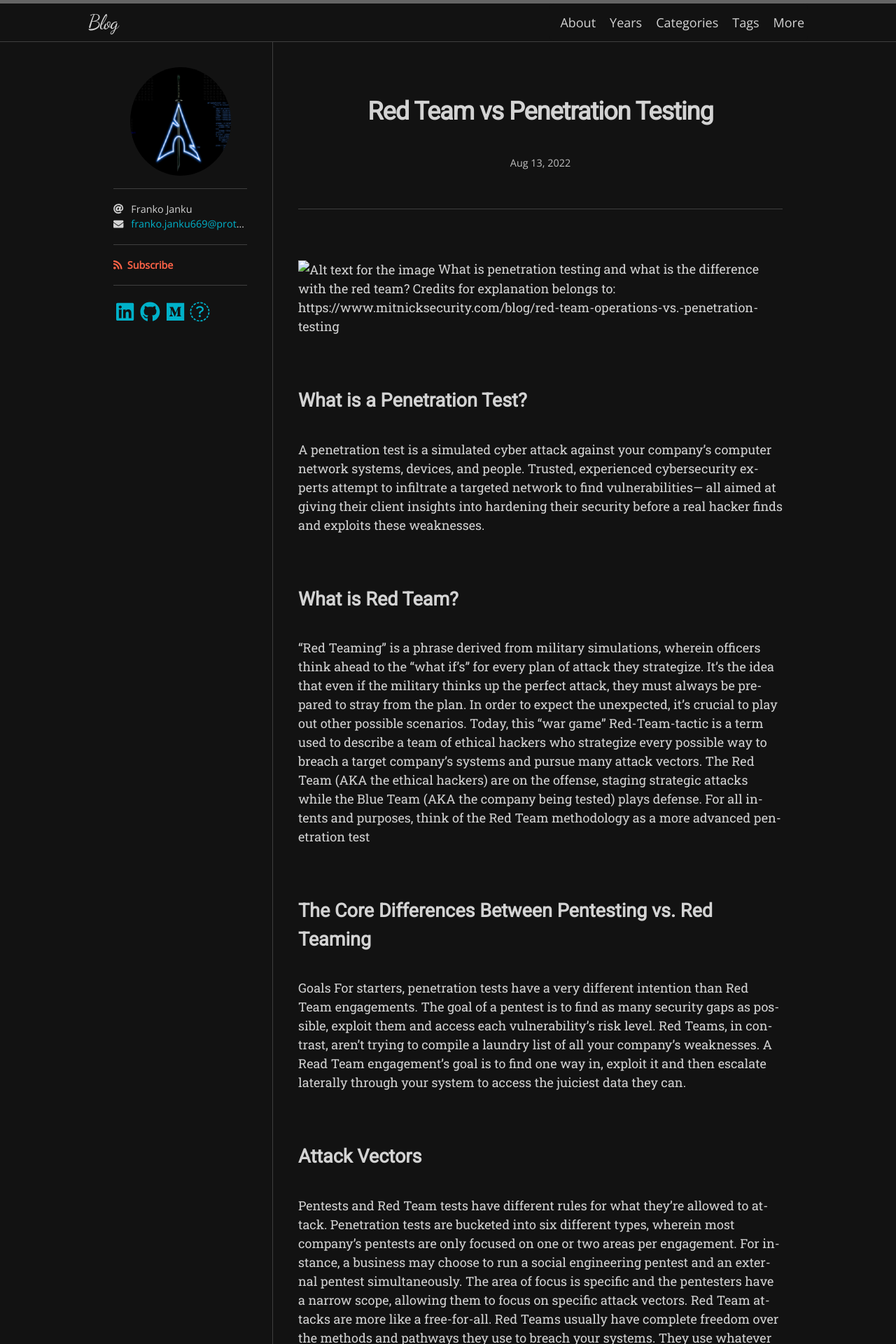
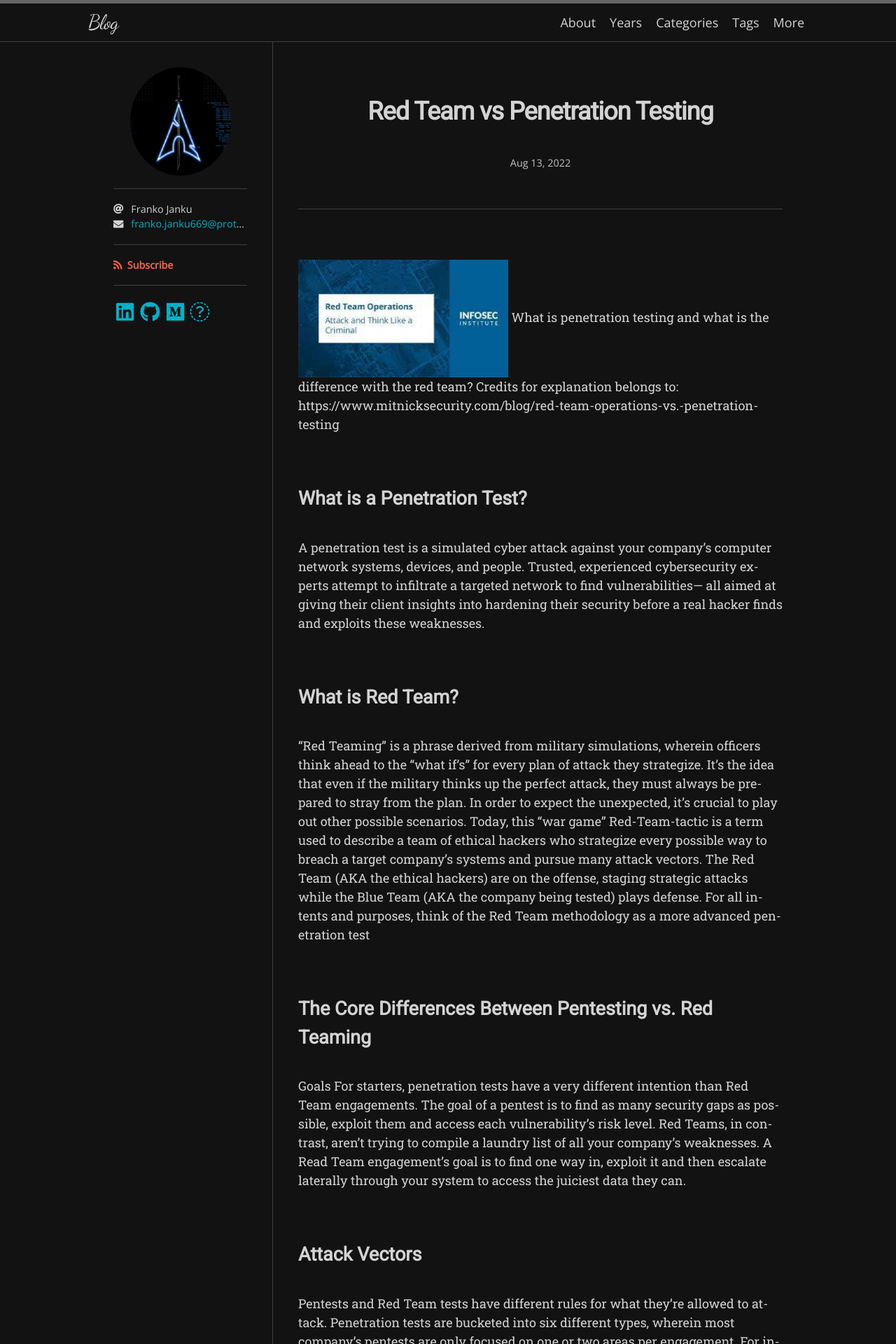
Before and after one commit to Archx0Mas/Archx0Mas.github.io, a Jekyll site: the page built from _posts/2022-08-13-red-team-vs-penetration-testing.md, in a window 1280 px wide. Shown: the top 1920 px of the page at 70% size. Built offline with Jekyll 4.4.1, drawn with Linux system fonts in a browser that asks for light colours; nearby versions of some CDN libraries; some web fonts are replaced.

Commit message:
Initial commit

```diff
--- a/_posts/2022-08-13-red-team-vs-penetration-testing.md
+++ b/_posts/2022-08-13-red-team-vs-penetration-testing.md
@@ -4,7 +4,7 @@ title: "Red Team vs Penetration Testing"
 categories: offensive cyber paths
 tags: [red-team, penetration-test]
 ---
-![Alt text for the image](assets/images/attack.jpeg)
+<img src="/assets/images/attack.jpeg" alt="Alt text for the image" style="width:300px; height:auto;">
 What is penetration testing and what is the difference with the red team?
 Credits for explanation belongs to: https://www.mitnicksecurity.com/blog/red-team-operations-vs.-penetration-testing
 
```
